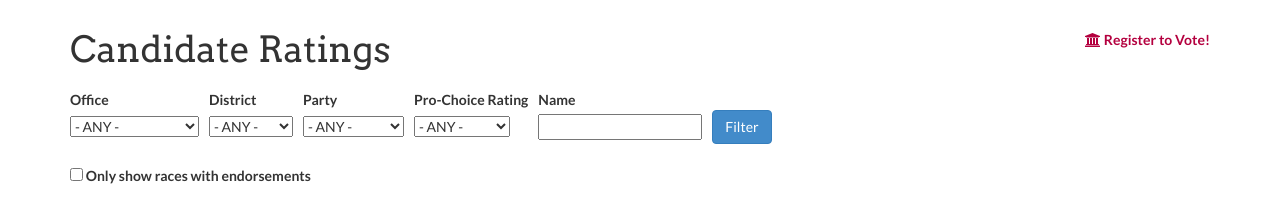
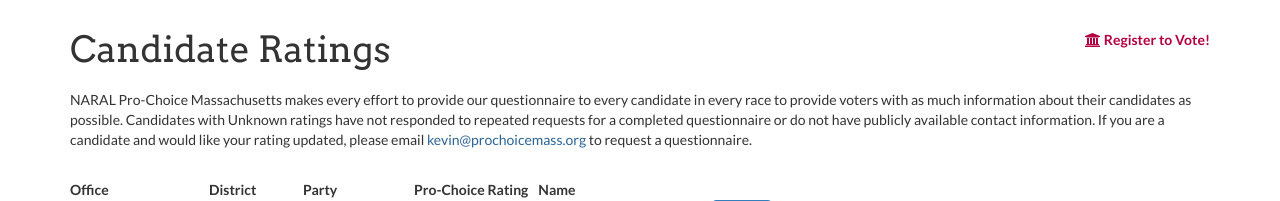
Before and after one commit to activefrequency/voterguide, a Django app: page /list/ in a window 1280 px wide. Shown: the part 120-321 px from the top of the page. Run offline with Django 3.2, Linux system fonts and the light colour scheme; data comes from the database, SQL or seed files in the repository; data that the repository does not hold is empty; style sheets or scripts are compiled from the project's sources; parts of the project's set-up code (start-up, migrations or seed data) failed here and were passed over; some libraries are stand-ins or nearby versions.

Commit message:
Add disclaimer

```diff
--- a/voterguide/templates/voterguide/candidate_list.html
+++ b/voterguide/templates/voterguide/candidate_list.html
@@ -9,6 +9,13 @@
 {% endblock %}
 
 {% block content %}
+
+    <p>
+        {% blocktrans %}
+            NARAL Pro-Choice Massachusetts makes every effort to provide our questionnaire to every candidate in every race to provide voters with as much information about their candidates as possible. Candidates with Unknown ratings have not responded to repeated requests for a completed questionnaire or do not have publicly available contact information. If you are a candidate and would like your rating updated, please email <a href="mailto:kevin@prochoicemass.org">kevin@prochoicemass.org</a> to request a questionnaire.
+        {% endblocktrans %}
+    </p>
+    <br>
 
     <form action="{% url 'candidate_list' %}" method="GET">
         <table class="table-filter">
```
